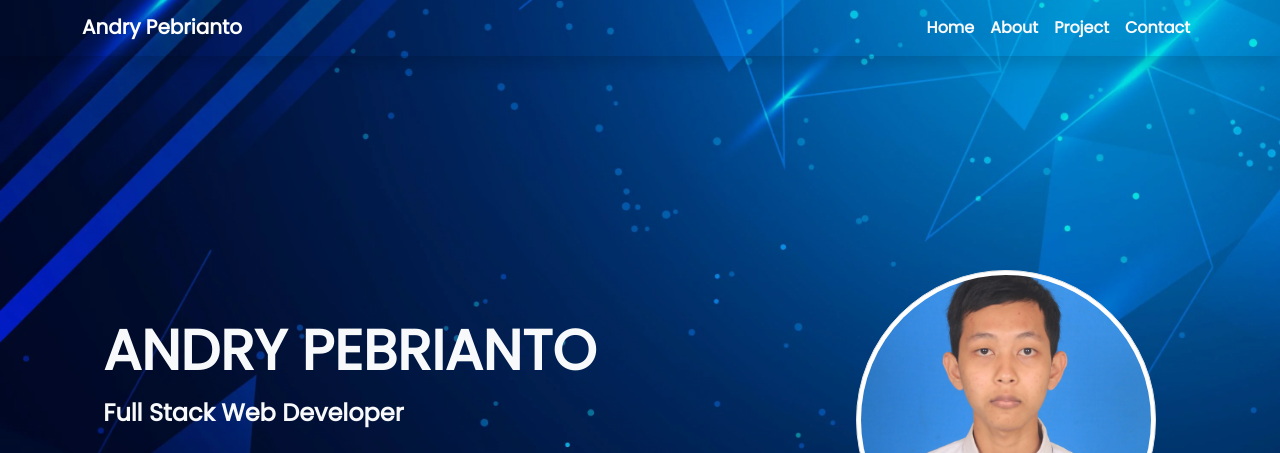
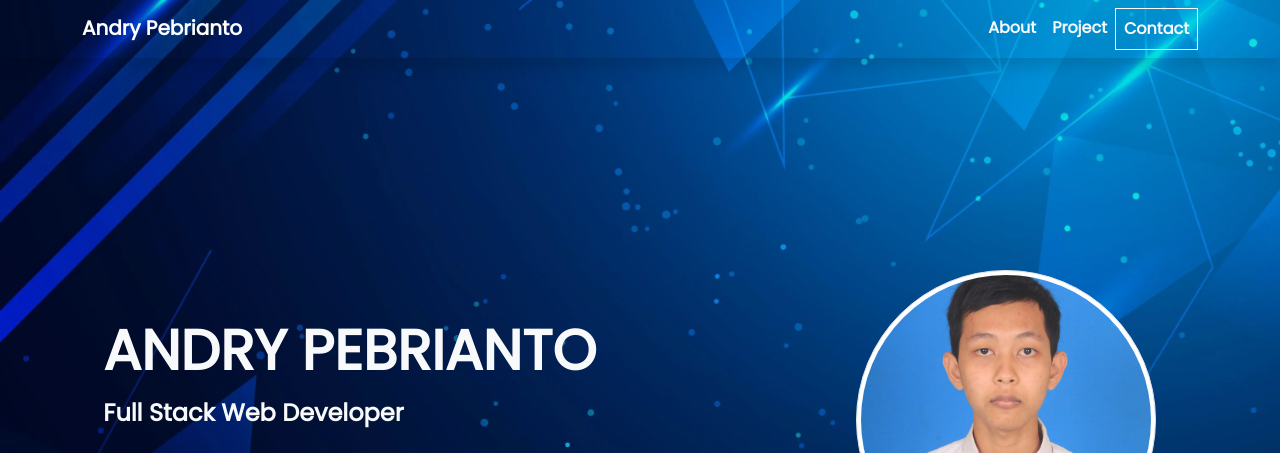
Before and after one commit to andry-pebrianto/personal-profile-web-v1, a plain HTML site: page index.html in a window 1280 px wide. Shown: the top 453 px of the page. Drawn offline with Linux system fonts and the light colour scheme.

Commit message:
Menambahkan fitur scrollspy

```diff
--- a/assets/css/style.css
+++ b/assets/css/style.css
@@ -79,5 +79,5 @@ body {
 }
 
 .active {
-  border: 1px solid black !important;
+  border: 1px solid;
 }
--- a/index.html
+++ b/index.html
@@ -39,7 +39,7 @@
     <title>Andry Pebrianto</title>
   </head>
 
-  <body>
+  <body data-bs-spy="scroll" data-bs-target="#navbar" data-bs-offset="50">
     <!-- Header -->
     <header>
       <!-- Navbar -->
@@ -68,9 +68,6 @@
           </button>
           <div class="collapse navbar-collapse" id="navbarSupportedContent">
             <ul class="navbar-nav ms-auto mb-2 mb-lg-0">
-              <li class="nav-item">
-                <a class="nav-link text-light" href="#">Home</a>
-              </li>
               <li class="nav-item">
                 <a class="nav-link text-light" href="#about">About</a>
               </li>
```
